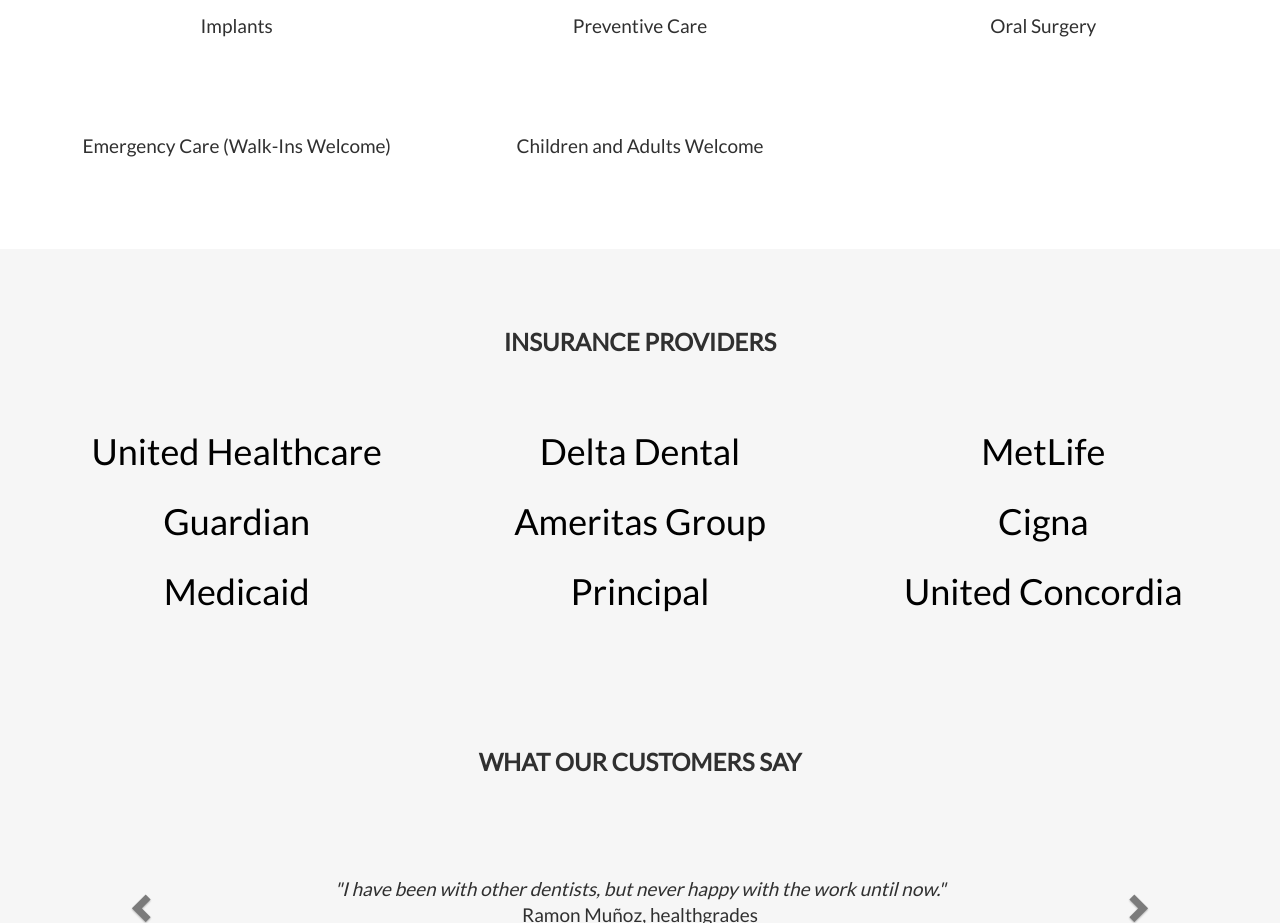
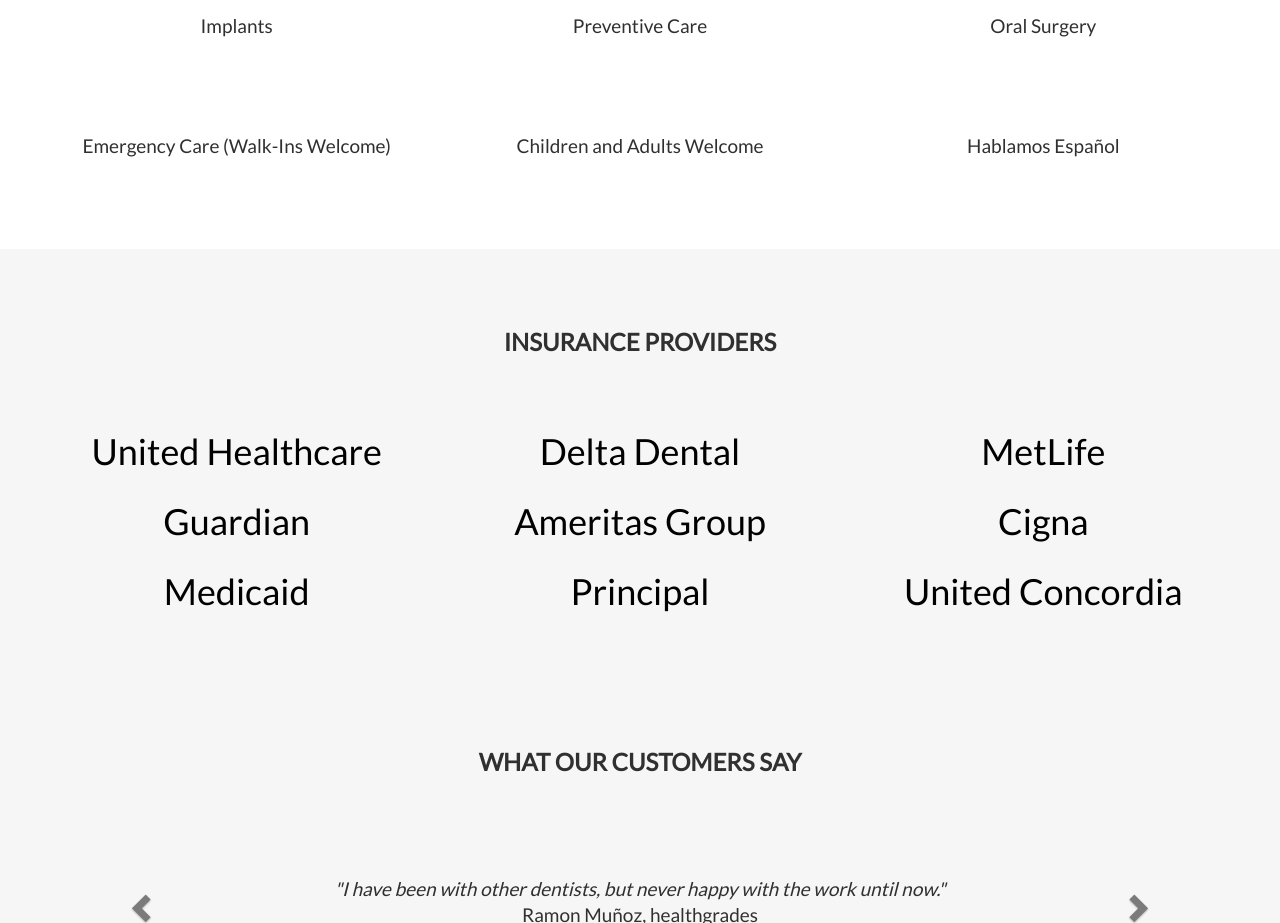
Before and after one commit to avicuna/emersonvicunadds-old, a plain HTML site: page public/index.html in a window 1280 px wide. Shown: the part 1539-2462 px from the top of the page. Drawn offline with nearby package versions, Linux system fonts and the light colour scheme; some packages are replaced by stand-ins of ours.

Commit message:
- Services edits

```diff
--- a/public/index.html
+++ b/public/index.html
@@ -371,6 +371,10 @@
             <!--<span class="glyphicon glyphicon-wrench logo-small"></span>-->
             <h4 style="color:#303030;">Children and Adults Welcome</h4>
         </div>
+        <div class="col-sm-4">
+            <!--<span class="glyphicon glyphicon-wrench logo-small"></span>-->
+            <h4 style="color:#303030;">Hablamos Espa&ntildeol</h4>
+        </div>
     </div>
 </div>
 
```
